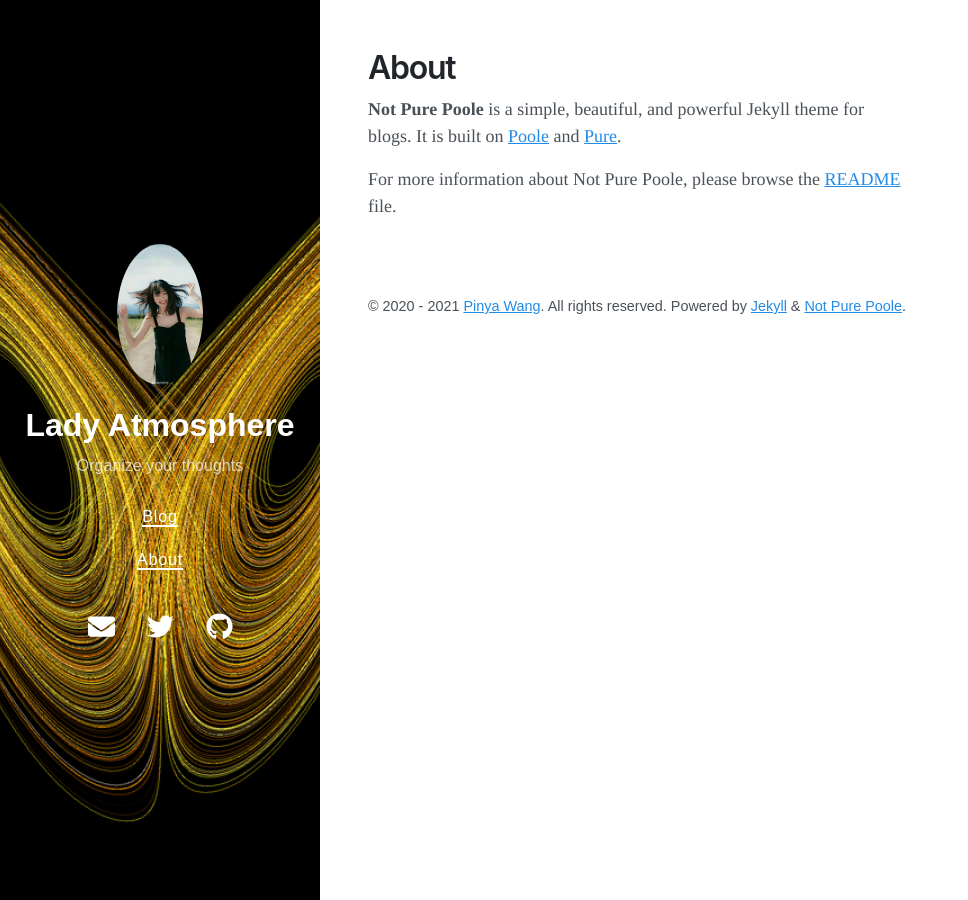
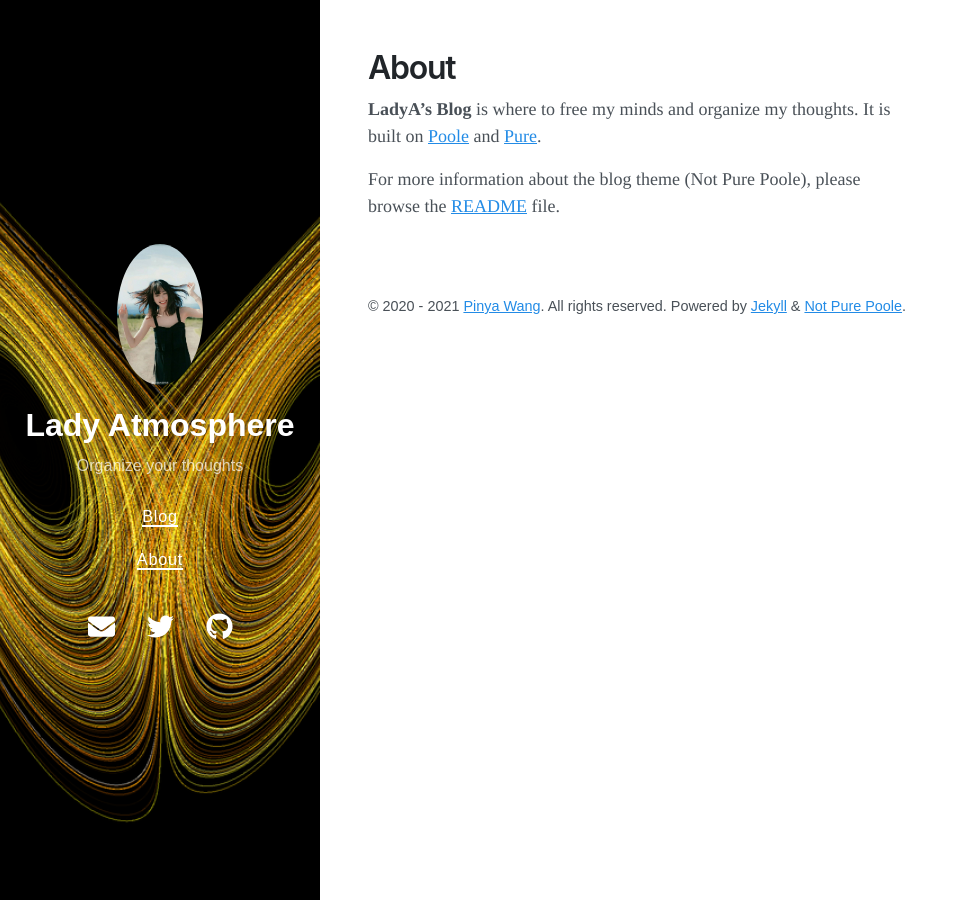
Before and after one commit to LadyAtmosphere/LadyAtmosphere.github.io, a Jekyll site: the page built from about.md, in a window 1280 px wide. Shown: the whole page, without its empty margins (0-968 px from the left). Built offline with Jekyll 4.4.1, drawn with Linux system fonts in a browser that asks for light colours; nearby versions of some CDN libraries.

Commit message:
Update about.md

```diff
--- a/about.md
+++ b/about.md
@@ -3,6 +3,6 @@ layout: page
 title: About
 ---
 
-**Not Pure Poole** is a simple, beautiful, and powerful Jekyll theme for blogs. It is built on [Poole](https://github.com/poole/poole) and [Pure](https://purecss.io/).
+**LadyA's Blog** is where to free my minds and organize my thoughts. It is built on [Poole](https://github.com/poole/poole) and [Pure](https://purecss.io/).
 
-For more information about Not Pure Poole, please browse the [README](https://github.com/vszhub/not-pure-poole) file.
+For more information about the blog theme (Not Pure Poole), please browse the [README](https://github.com/vszhub/not-pure-poole) file.
```
